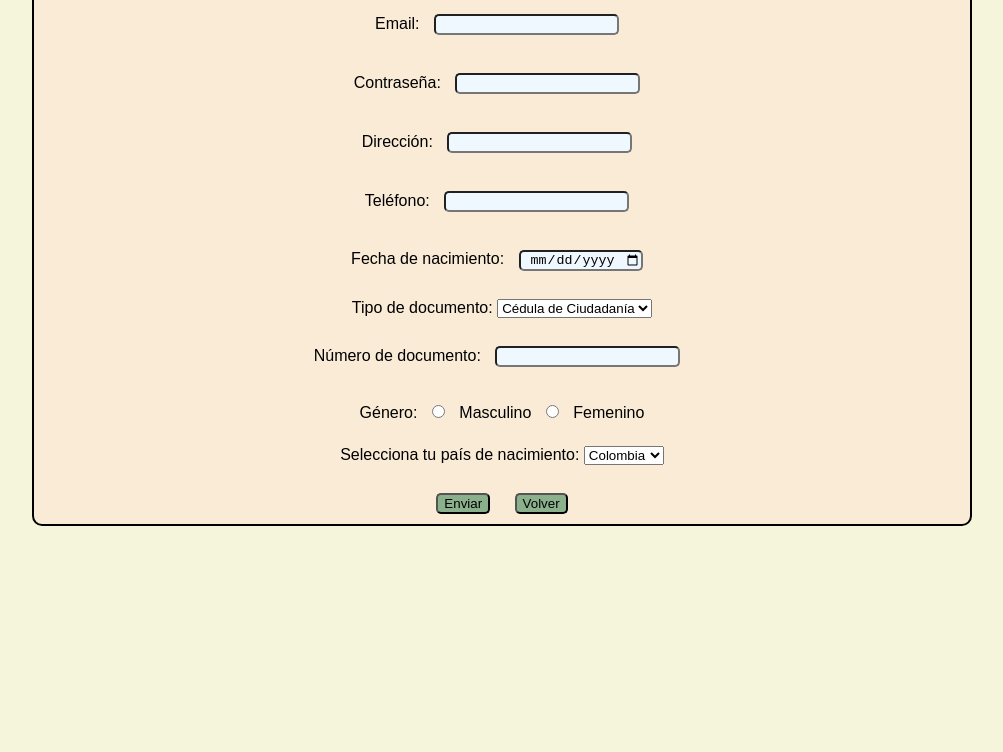
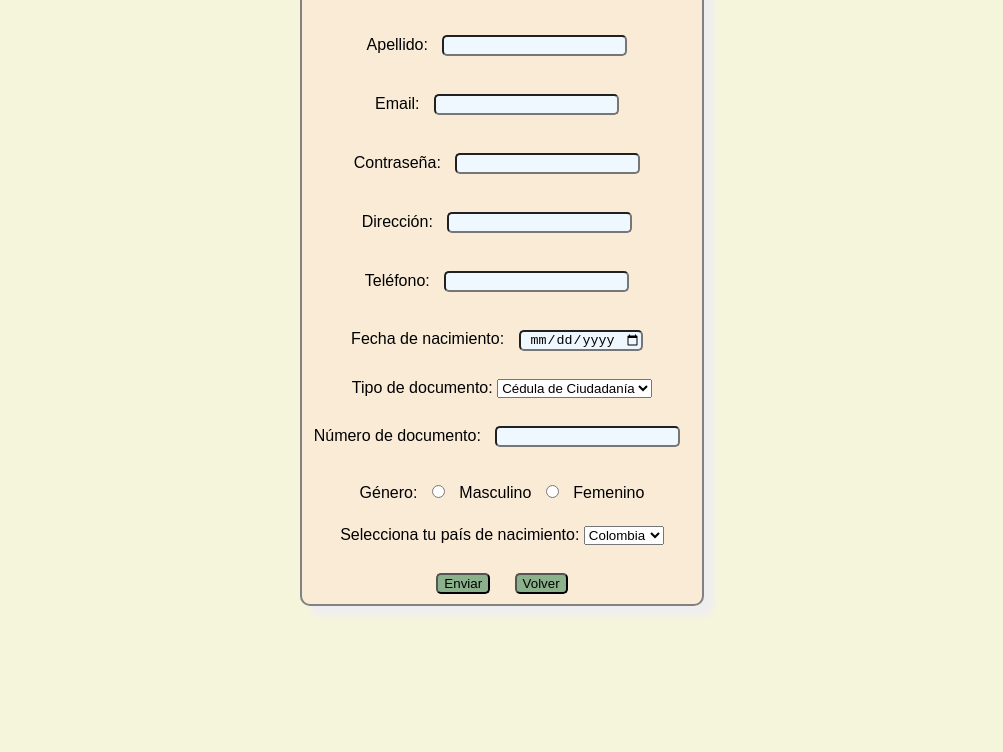
Before and after one commit to SantiMejR/DEMO, a plain HTML site: page DEMO 2/Form/index.html in a window 1280 px wide. Shown: the part 606-1358 px from the top of the page, without its empty margins (138-1141 px from the left). Before the commit the page ends 1302 px from the top, so only its background shows below. Drawn offline with Linux system fonts and the light colour scheme.

Commit message:
Se le agregan sombras

```diff
--- a/DEMO 2/Form/styles.css
+++ b/DEMO 2/Form/styles.css
@@ -1,6 +1,5 @@
 body {
     font-family: Arial, Helvetica, sans-serif;
-    justify-content: center;
     margin: 150px;
     padding: 20px;
     background-color: beige;
@@ -69,16 +68,25 @@ input {
  }
 
  section {
+    justify-content: center;
+    margin: auto;
     text-align: center;
     border: black solid 2px;
     border-radius: 10px;
     background-color: antiquewhite;
+    width: 400px;
  }
 
- .container {
+ .formulario {
     display: flex;
     justify-content: center;
     align-items: center;
     flex-direction: column;
-    margin: 20px;
+    margin: auto;
+    text-align: center;
+    border: rgb(130, 129, 129) solid 2px;
+    border-radius: 10px;
+    background-color: antiquewhite;
+    width: 400px;
+    box-shadow: 10px 10px 5px #efeeee;
  }
```
